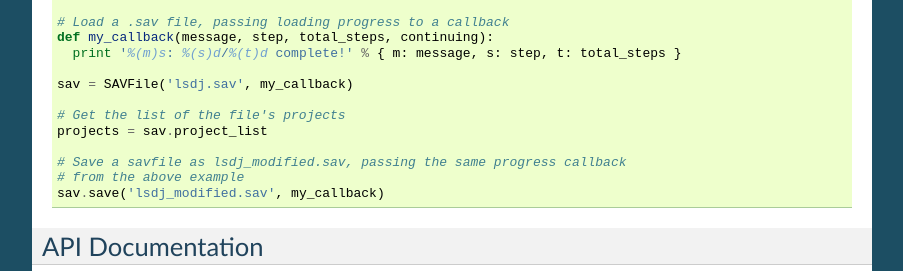
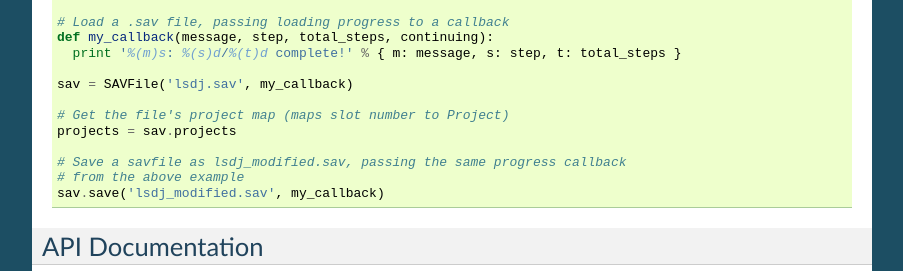
Before and after one commit to alexras/pylsdj, a Sphinx documentation site: the page built from docs/savfile.rst, in a window 1280 px wide, cut to the strip 732-1003 px from the top of the page. Shown: the whole strip, without its empty margins (198-1101 px from the left). Built offline with Sphinx 7.4.7, drawn with Linux system fonts in a browser that asks for light colours.

Commit message:
More documentation updates.

```diff
--- a/docs/index.rst
+++ b/docs/index.rst
@@ -20,6 +20,8 @@
    phrase
    clock
    instrument
+   synth
+   speech_instrument
 
 Indices and tables
 ==================
--- a/docs/savfile.rst
+++ b/docs/savfile.rst
@@ -43,8 +43,8 @@
 
    sav = SAVFile('lsdj.sav', my_callback)
 
-   # Get the list of the file's projects
-   projects = sav.project_list
+   # Get the file's project map (maps slot number to Project)
+   projects = sav.projects
 
    # Save a savfile as lsdj_modified.sav, passing the same progress callback
    # from the above example
```
Also changed, not shown: docs/synth.rst (added, +32 -0 lines).
